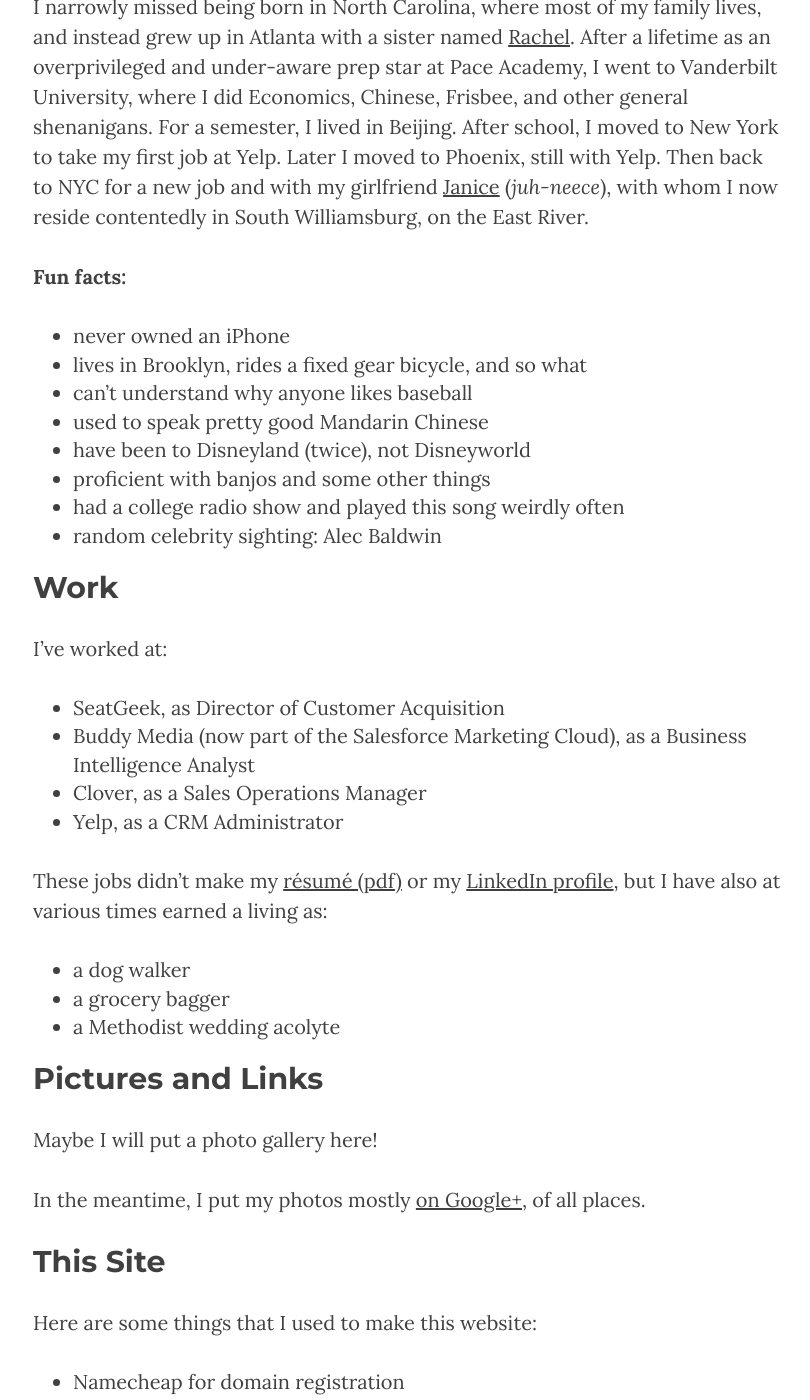
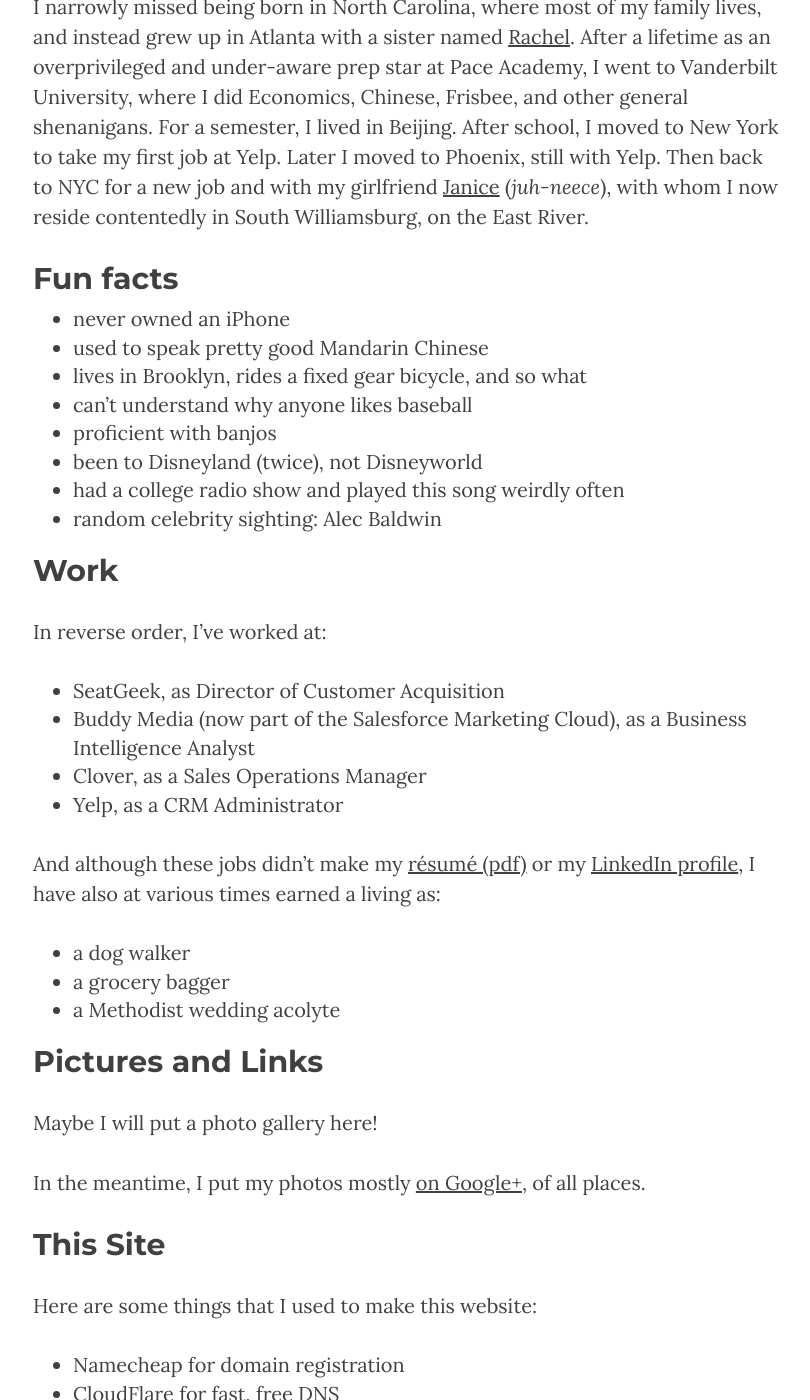
Before and after one commit to clarkbk/clarkbk.github.io, a Jekyll site: the page built from about.md, in a window 1280 px wide and 1400 px high, scrolled down 539 px. Shown: the whole window, without its empty margins (232-1042 px from the left). Built offline with Jekyll 4.4.1, drawn with Linux system fonts in a browser that asks for light colours; nearby versions of some CDN libraries; Markdown is read by kramdown in place of the engine named in the settings; some of the changed lines change nothing that is shown.

Commit message:
copyedits to /about, plus remove that javascript

```diff
--- a/about.md
+++ b/about.md
@@ -13,46 +13,27 @@
 
 I narrowly missed being born in North Carolina, where most of my family lives, and instead grew up in Atlanta with a sister named [Rachel](https://www.facebook.com/profile.php?id=2717269). After a lifetime as an overprivileged and under-aware prep star at Pace Academy, I went to Vanderbilt University, where I did Economics, Chinese, Frisbee, and other general shenanigans. For a semester, I lived in Beijing. After school, I moved to New York to take my first job at Yelp. Later I moved to Phoenix, still with Yelp. Then back to NYC for a new job and with my girlfriend [Janice](https://www.facebook.com/janice.bacuetes) (*juh-neece*), with whom I now reside contentedly in South Williamsburg, on the East River.
 
-**Fun facts:**
+## Fun facts
 
 * never owned an iPhone
+* used to speak pretty good Mandarin Chinese
 * lives in Brooklyn, rides a fixed gear bicycle, and so what
 * can't understand why anyone likes baseball
-* used to speak pretty good Mandarin Chinese
-* have been to Disneyland (twice), not Disneyworld
-* proficient with banjos and some other things
+* proficient with banjos
+* been to Disneyland (twice), not Disneyworld
 * had a college radio show and played [this song](https://www.youtube.com/watch?v=U55hXetSKSQ) weirdly often
-* random celebrity sighting: <span id="celeb_sighting">Alec Baldwin</span>
-
-<script type="text/javascript">
-
-  var celeb_sightings = [
-    'Alec Baldwin',
-    'Donald Glover',
-    'Hugh Jackman',
-    'Ice-T',
-    'James Murphy',
-    'Larry King',
-    'Nicole Kidman',
-    'Olivia Wilde',
-    'Robert Pattinson',
-    'Samira Wiley'
-  ];
-  var rand_celeb_sighting = celeb_sightings[Math.floor(Math.random() * celeb_sightings.length)];
-  document.getElementById("celeb_sighting").innerHTML = rand_celeb_sighting;
-
-</script>
+* random celebrity sighting: <span id="celeb_sighting" style="display:none">Alec Baldwin</span>
 
 ## Work
 
-I've worked at:
+In reverse order, I've worked at:
 
 * [SeatGeek](https://seatgeek.com/), as Director of Customer Acquisition
 * [Buddy Media](http://www.exacttarget.com/products/social-media-marketing/buddy-media) (now part of the Salesforce Marketing Cloud), as a Business Intelligence Analyst
 * [Clover](https://www.clover.com/), as a Sales Operations Manager
 * [Yelp](http://www.yelp.com/nyc), as a CRM Administrator
 
-These jobs didn't make my [résumé (pdf)]() or my [LinkedIn profile](https://www.linkedin.com/in/clarkbk), but I have also at various times earned a living as:
+And although these jobs didn't make my [résumé (pdf)]() or my [LinkedIn profile](https://www.linkedin.com/in/clarkbk), I have also at various times earned a living as:
 
 * a dog walker
 * a grocery bagger
```
